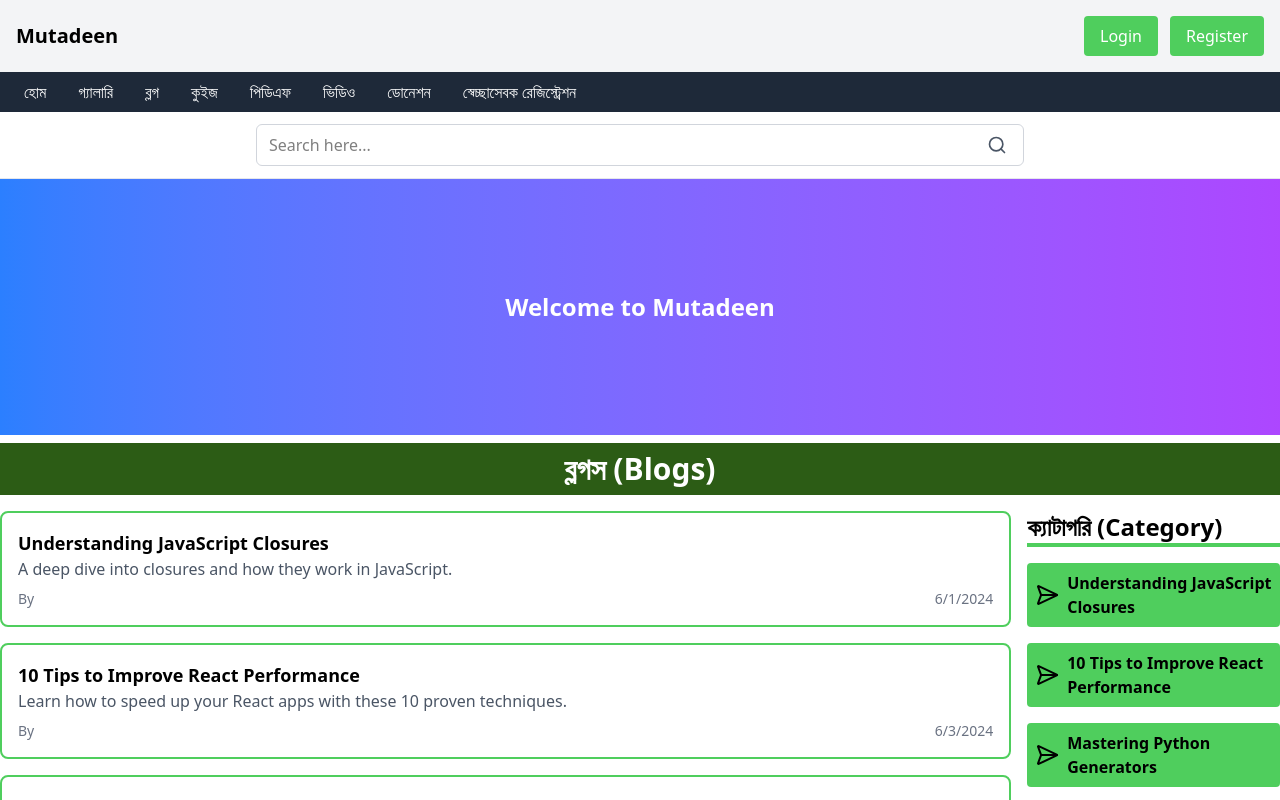
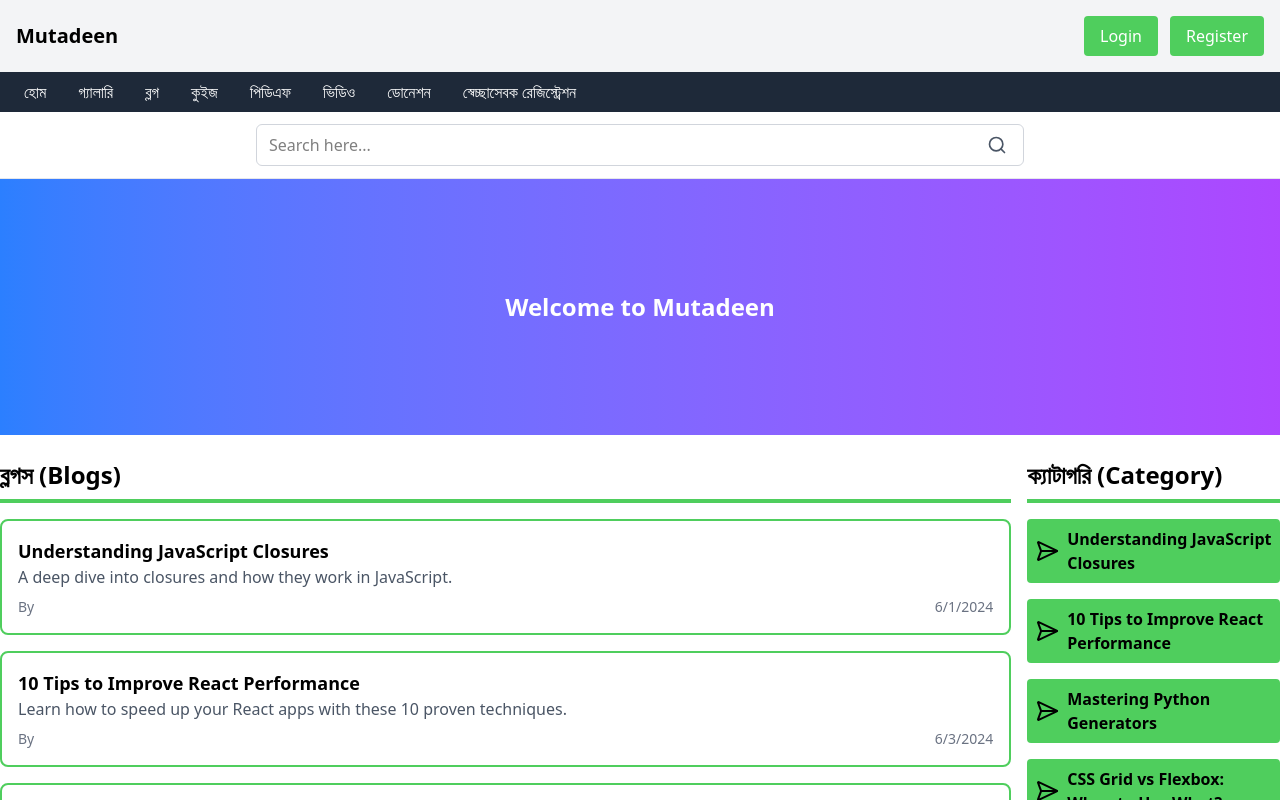
Before and after one commit to smattechnology/Mutadeen, a Next.js app: page /blog in a window 1280 px wide. Shown: the top 800 px of the page. Built offline with nearby package versions, Linux system fonts and the light colour scheme.

Commit message:
blog design update

```diff
--- a/src/app/blog/page.tsx
+++ b/src/app/blog/page.tsx
@@ -183,12 +183,12 @@ export default async function BlogPage(props: { params: PageProps }) {
 
   return (
     <div className="w-full py-2 flex flex-col justify-between items-start">
-      <div className="w-full bg-[#2C5C15] text-white flex justify-center items-center">
-        <h2 className="p-2 text-3xl font-bold">ব্লগস (Blogs)</h2>
-      </div>
-
       <div className="w-full pt-4 px-2 md:px-0 lg:max-w-7xl mx-auto flex flex-col md:flex-row justify-between items-start gap-4">
         <div className="w-full md:w-4/5 flex flex-col gap-4">
+          <div className="w-full pb-2 border-b-4 border-[#4FCE5D]">
+            <h2 className="text-2xl font-bold">ব্লগস (Blogs)</h2>
+          </div>
+
           {pagedPosts.map((post) => (
             <PostCard
               key={post.id}
@@ -203,7 +203,7 @@ export default async function BlogPage(props: { params: PageProps }) {
           ))}
         </div>
         <div className="w-full md:w-1/5">
-          <div className="w-full border-b-4 border-[#4FCE5D]">
+          <div className="w-full pb-2 border-b-4 border-[#4FCE5D]">
             <span className="text-2xl font-bold">ক্যাটাগরি (Category)</span>
           </div>
           <div className="space-y-4 py-4">
```
